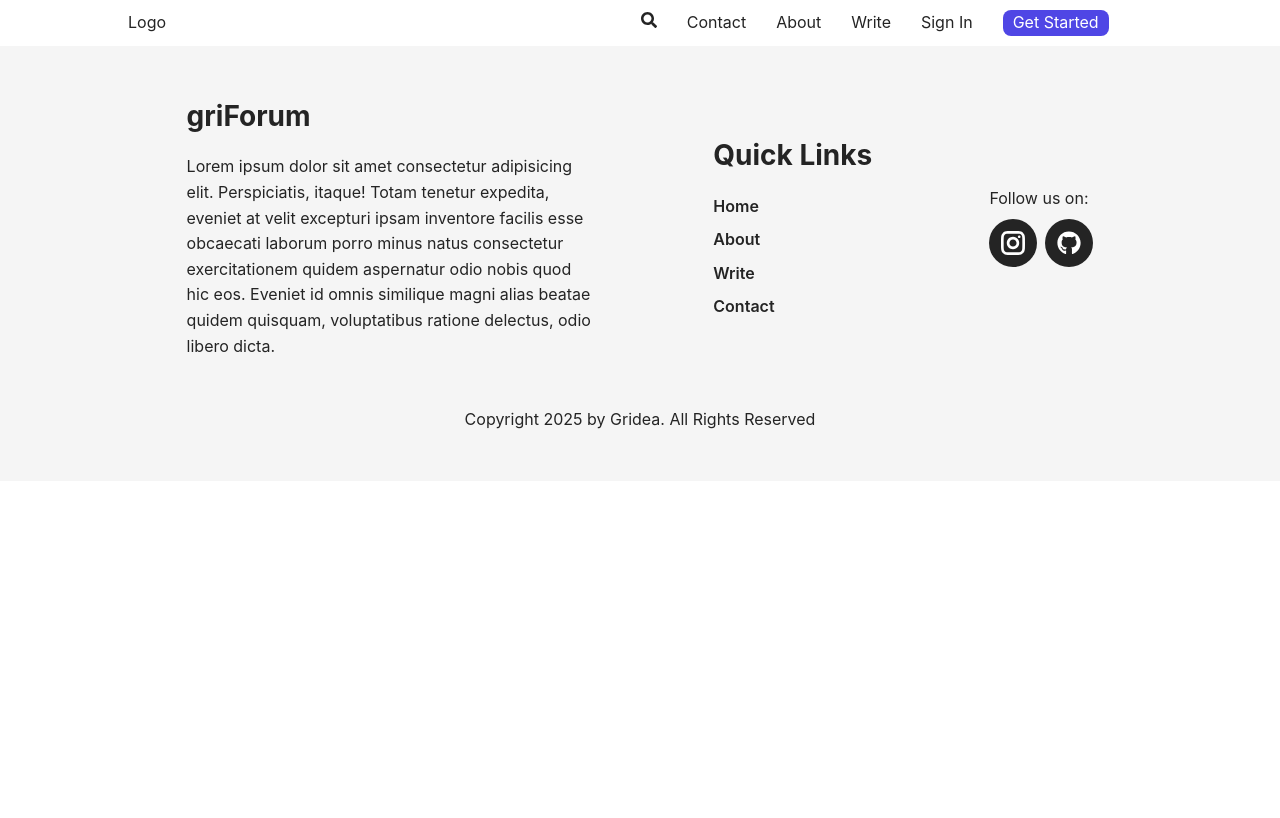
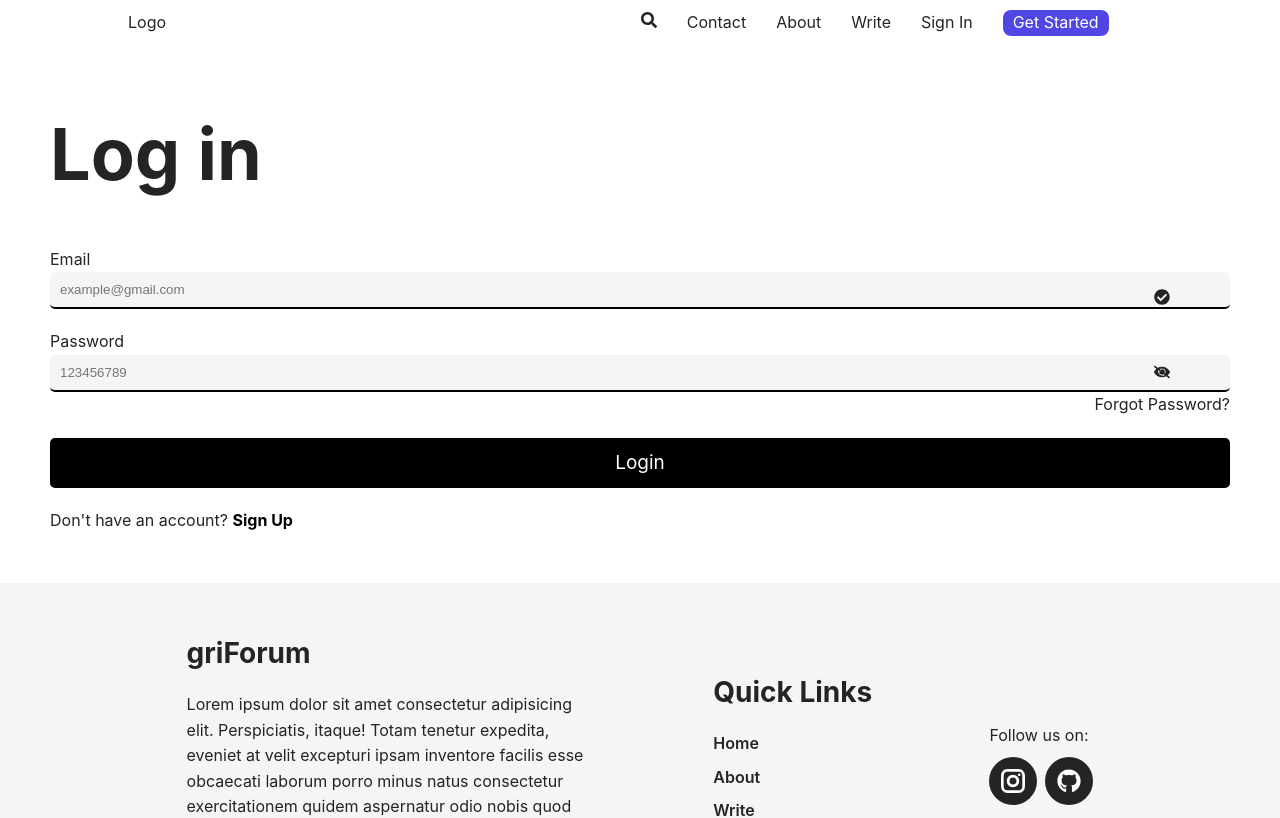
Before and after one commit to eneseldes/griForum, a React (Vite) app in the folder client/: page /login in a window 1280 px wide. Shown: the top 818 px of the page. Built offline with nearby package versions, Linux system fonts and the light colour scheme.

Commit message:
navbar edited ,  login register page and landing page added

```diff
--- a/client/package.json
+++ b/client/package.json
@@ -15,7 +15,7 @@
     "react": "^19.1.1",
     "react-dom": "^19.1.1",
     "react-icons": "^5.5.0",
-    "react-router-dom": "^7.9.5"
+    "react-router-dom": "^7.10.1"
   },
   "devDependencies": {
     "@eslint/js": "^9.36.0",
--- a/client/src/App.jsx
+++ b/client/src/App.jsx
@@ -19,11 +19,6 @@ function App() {
   return (
     <BrowserRouter>
 
-
-
-
-
-
       <Navbar />
       <Routes>
         <Route path="/" element={<HomePage />} />
--- a/client/src/components/Navbar/Navbar.jsx
+++ b/client/src/components/Navbar/Navbar.jsx
@@ -3,6 +3,7 @@ import React, { useEffect, useState } from "react";
 import { FaSearch } from "react-icons/fa";
 import { CiSearch } from "react-icons/ci";
 import { FaBars } from "react-icons/fa";
+import { FaTimes } from "react-icons/fa";
 
 function Navbar() {
   const [menuOpen, setMenuOpen] = useState(false);
@@ -16,7 +17,7 @@ function Navbar() {
       </div>
 
       <div className="navbar__right">
-        <div className={`navbar__right__menu ${menuOpen ? " __show-menu" : ""}`}>
+        <div className={`navbar__right__menu ${menuOpen ? "__show-menu" : ""}`}>
           <ul>
             <li>
               <a href="">
@@ -57,7 +58,7 @@ function Navbar() {
           className="navbar__right__hamburger"
           onClick={() => setMenuOpen(!menuOpen)}
         >
-          <FaBars />
+          {menuOpen ? <FaTimes /> : <FaBars />}
         </button>
       </div>
     </div>
--- a/client/src/components/Navbar/Navbar.scss
+++ b/client/src/components/Navbar/Navbar.scss
@@ -25,6 +25,7 @@
       opacity: 0;
       @media (max-width: 800px) {
         opacity: 1;
+        z-index: 99;
       }
     }
 
@@ -63,6 +64,7 @@
           height: 100vh;
           box-shadow: 0 0 5px rgba(0, 0, 0, 0.266);
           padding: 2rem;
+          background-color: white;
 
 
           ul {
--- a/client/src/pages/HomePage/HomePage.jsx
+++ b/client/src/pages/HomePage/HomePage.jsx
@@ -37,6 +37,15 @@ const DUMMY_POSTS = [
 function HomePage() {
   return (
     <div className="home-page">
+      <div className="landing-page">
+        <div className="landing-content">
+          <h1>Write,Share and Inspire - Because Every Story Deserves an Audience</h1>
+          <p>Read and write amazing stories from people around the world</p>
+          <button className="landing-button">Write a Story</button>
+        </div>
+
+      </div>
+
       <h1>Recent Posts</h1>
       <PostList posts={DUMMY_POSTS} />
     </div>
--- a/client/src/pages/HomePage/HomePage.scss
+++ b/client/src/pages/HomePage/HomePage.scss
@@ -0,0 +1,49 @@
+@import "../../styles/variables";
+.landing-page{
+    background-color: $color-bg-secondary;
+    width: 100%;
+    padding: 100px 100px;
+    display: flex;
+    flex-direction: column;
+    justify-content: center;
+    align-items: center;
+    text-align: center;
+
+    .landing-content{
+        display: flex;
+        flex-direction: column;
+        justify-content: center;
+        align-items: center;
+        text-align: center;
+        row-gap: 10px;
+        width: 900px;
+
+        h1{
+            font-size: 42px;
+            font-weight: 800;
+        }
+        p{
+            font-size: 18px;
+
+        }
+        .landing-button{
+
+            background-color: $color-primary;
+            color: white;
+            text-decoration: none;
+            font-size: 16px;
+            font-weight: 600;
+            padding: 20px;
+            border-radius: 5px;
+            width: 200px;
+            transition: all 0.3s ease-in-out;
+            &:hover{
+                background-color: #3d35c9;
+            }
+            &:active{
+                transform: scale(0.95);
+            }
+        }
+    }
+
+}
--- a/client/src/pages/LoginPage/LoginPage.jsx
+++ b/client/src/pages/LoginPage/LoginPage.jsx
@@ -1,7 +1,64 @@
 import "./LoginPage.scss";
+import { FaCheckCircle } from "react-icons/fa";
+import { FaEye } from "react-icons/fa";
+import { FaEyeSlash } from "react-icons/fa";
+function LoginPage() {
+  return (
+    <div className="main">
+      <div className="title">
+        <h1>Log in</h1>
+      </div>
 
-function LoginPage() {
-  return <></>;
+      <div className="email-section">
+        <form action="">
+          <label htmlFor="signup-email">Email</label>
+
+          <div className="email-form">
+            <input
+              type="email"
+              id="signup-email"
+              placeholder="example@gmail.com"
+            />
+            <FaCheckCircle className="input-icon" />
+          </div>
+        </form>
+      </div>
+
+      <div className="password-section">
+        {/*
+          pasword form ve forgot password
+        */}
+
+        <form action="">
+          <div className="password-form">
+            <label htmlFor="signup-password">Password</label>
+            <input type="password" id="login-pass" placeholder="123456789" />
+            <FaEyeSlash className="pass-icon" />
+            <FaEye className="pass-icon" />
+          </div>
+        </form>
+
+        <div className="forgot-password">
+          <a href="">Forgot Password?</a>
+        </div>
+      </div>
+
+      <div className="button-section">
+        {/*
+            login buton ve signupa atlama
+          */}
+        <button type="submit" className="login-button">
+          Login
+        </button>
+      </div>
+      <p>
+        Don't have an account?{" "}
+        <span className="bold-text">
+          <a href="">Sign Up</a>
+        </span>
+      </p>
+    </div>
+  );
 }
 
 export default LoginPage;
--- a/client/src/pages/LoginPage/LoginPage.scss
+++ b/client/src/pages/LoginPage/LoginPage.scss
@@ -0,0 +1,89 @@
+@import "../../styles/variables";
+
+.main {
+  display: flex;
+  flex-direction: column;
+  row-gap: 20px;
+  padding: 50px;
+
+  .email-section {
+    .email-form {
+      display: flex;
+      flex-direction: column;
+      position: relative;
+
+      input{
+        outline: none;
+        border-radius: 5px;
+        padding: 10px;
+        border: none;
+        border-bottom: solid 2px black;
+        background-color: $color-bg-secondary;
+      }
+
+
+      .input-icon {
+        position: absolute;
+        right: 60px;
+
+      }
+    }
+  }
+
+  .password-section {
+    display: flex;
+    flex-direction: column;
+
+    .password-form {
+      display: flex;
+      flex-direction: column;
+      position: relative;
+
+      .pass-icon {
+        position: absolute;
+        right: 60px;
+        top: 40%;
+      }
+      input{
+        outline: none;
+        border-radius: 5px;
+        padding: 10px;
+        border: none;
+        border-bottom: solid 2px black;
+        background-color: $color-bg-secondary;
+      }
+    }
+
+    .forgot-password {
+      display: flex;
+      justify-content: end;
+    }
+  }
+
+  .button-section {
+    .login-button {
+      width: 100%;
+      height: 50px;
+      background-color: black;
+      color: white;
+      font-size: 19px;
+      border-radius: 5px;
+      transition: all 0.3s ease-in-out;
+      transition: transform 0.1s ease-in-out;
+      border: none;
+
+      &:hover{
+        background-color: rgb(52, 51, 51);
+      }
+      &:active{
+        transform: scale(0.95);
+      }
+    }
+  }
+
+  .bold-text{
+    color: black;
+    font-weight: 700;
+    cursor: pointer;
+  }
+}
--- a/client/src/pages/RegisterPage/RegisterPage.jsx
+++ b/client/src/pages/RegisterPage/RegisterPage.jsx
@@ -1,7 +1,69 @@
 import "./RegisterPage.scss";
+import { FaCheckCircle } from "react-icons/fa";
+import { FaEye } from "react-icons/fa";
+import { FaEyeSlash } from "react-icons/fa";
+function RegisterPage() {
+  return (
+    <div className="main">
+      <div className="title">
+        <h1>Sign Up</h1>
+      </div>
 
-function RegisterPage() {
-  return <></>;
+      <div className="email-section">
+        <form action="">
+          <div className="email-form">
+            <label for="signup-email">Email</label>
+            <input
+              type="email"
+              id="signup-email"
+              placeholder="example@gmail.com"
+            />
+            <FaCheckCircle className="input-icon" />
+          </div>
+        </form>
+      </div>
+
+      <div className="password-section">
+        {/*
+          pasword form ve forgot password
+        */}
+
+        <form action="">
+          <div className="password-form">
+            <label for="signup-password">Create a password</label>
+            <input type="password" id="login-pass" placeholder="123456789" />
+            <FaEyeSlash className="pass-icon"/>
+            <FaEye className="pass-icon"/>
+          </div>
+        </form>
+
+
+      </div>
+
+      <div className="password-section">
+
+        <form action="">
+          <div className="password-form">
+            <label for="signup-password">Confirm password</label>
+            <input type="password" id="login-pass" placeholder="123456789" />
+            <FaEyeSlash className="pass-icon"/>
+            <FaEye className="pass-icon"/>
+          </div>
+        </form>
+
+      </div>
+
+      <div className="button-section">
+        {/*
+                login buton ve signupa atlama
+              */}
+        <button type="submit" className="login-button">
+          Login
+        </button>
+      </div>
+      <p>Already have an account? <span className="bold-text"> <a href=""> Log in</a></span></p>
+    </div>
+  );
 }
 
 export default RegisterPage;
--- a/client/src/pages/RegisterPage/RegisterPage.scss
+++ b/client/src/pages/RegisterPage/RegisterPage.scss
@@ -0,0 +1,85 @@
+@import "../../styles/variables";
+
+.main {
+  display: flex;
+  flex-direction: column;
+  row-gap: 20px;
+  padding: 50px;
+
+  .email-section {
+    .email-form {
+      display: flex;
+      flex-direction: column;
+
+      .input-icon {
+        position: absolute;
+        right: 60px;
+        top: 45%;
+      }
+      input{
+        outline: none;
+        border-radius: 5px;
+        padding: 10px;
+        border: none;
+        border-bottom: solid 2px black;
+        background-color: $color-bg-secondary;
+      }
+    }
+  }
+
+  .password-section {
+    display: flex;
+    flex-direction: column;
+
+    .password-form {
+      display: flex;
+      flex-direction: column;
+
+      .pass-icon {
+        position: absolute;
+        right: 60px;
+        top: 56%;
+      }
+      input{
+        outline: none;
+        border-radius: 5px;
+        padding: 10px;
+        border: none;
+        border-bottom: solid 2px black;
+        background-color: $color-bg-secondary;
+      }
+    }
+
+    .forgot-password {
+      display: flex;
+      justify-content: end;
+    }
+  }
+
+  .button-section {
+    .login-button {
+      width: 100%;
+      height: 50px;
+      background-color: black;
+      color: white;
+      font-size: 19px;
+      border-radius: 5px;
+      transition: all 0.3s ease-in-out;
+      transition: transform 0.1s ease-in-out;
+      border: none;
+
+      &:hover{
+        background-color: rgb(52, 51, 51);
+      }
+      &:active{
+        transform: scale(0.95);
+      }
+    }
+  }
+
+  .bold-text{
+    color: black;
+    font-weight: 700;
+    cursor: pointer;
+  }
+}
```
Also changed, not shown: 2 other files (tests, documents, lock files or other folders).
